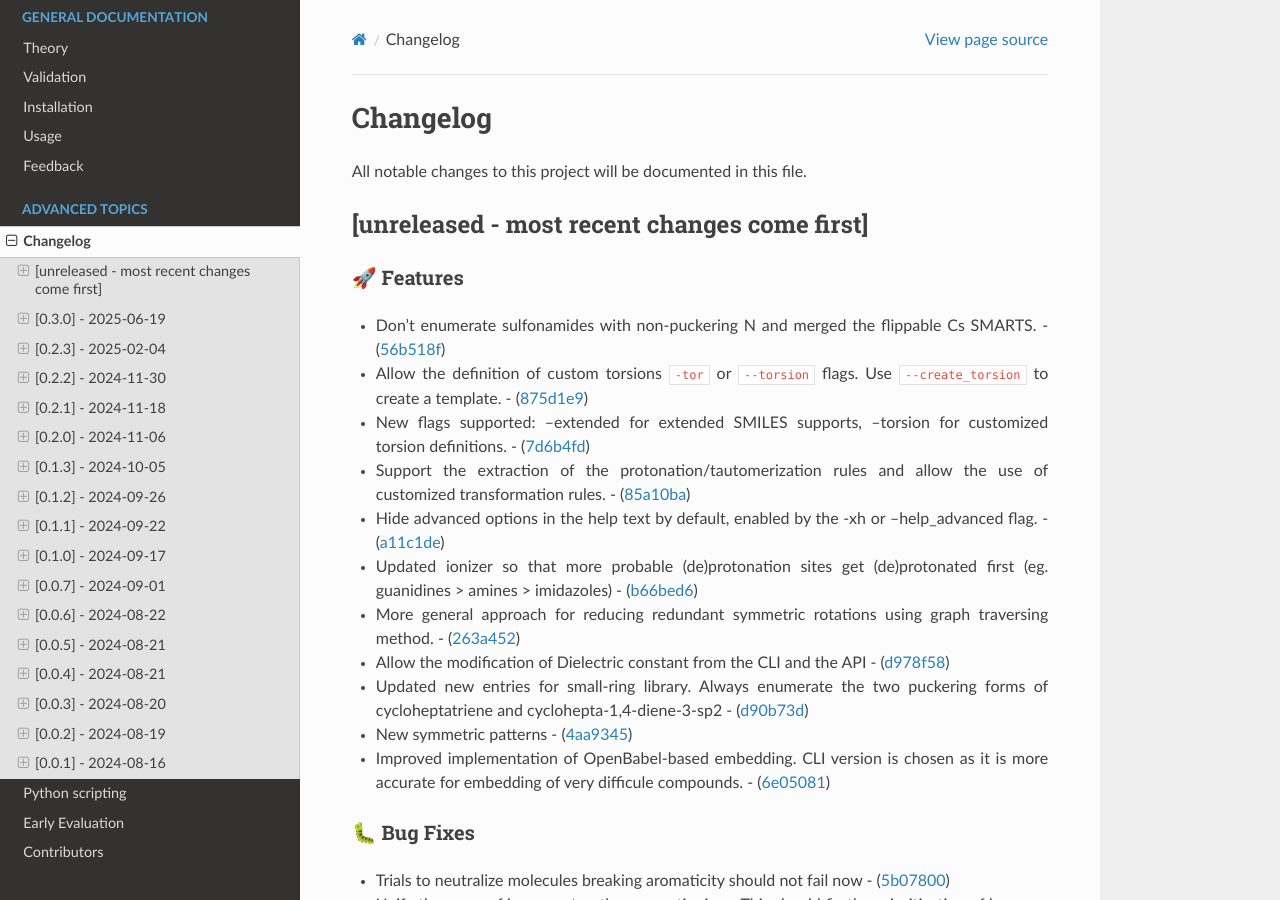
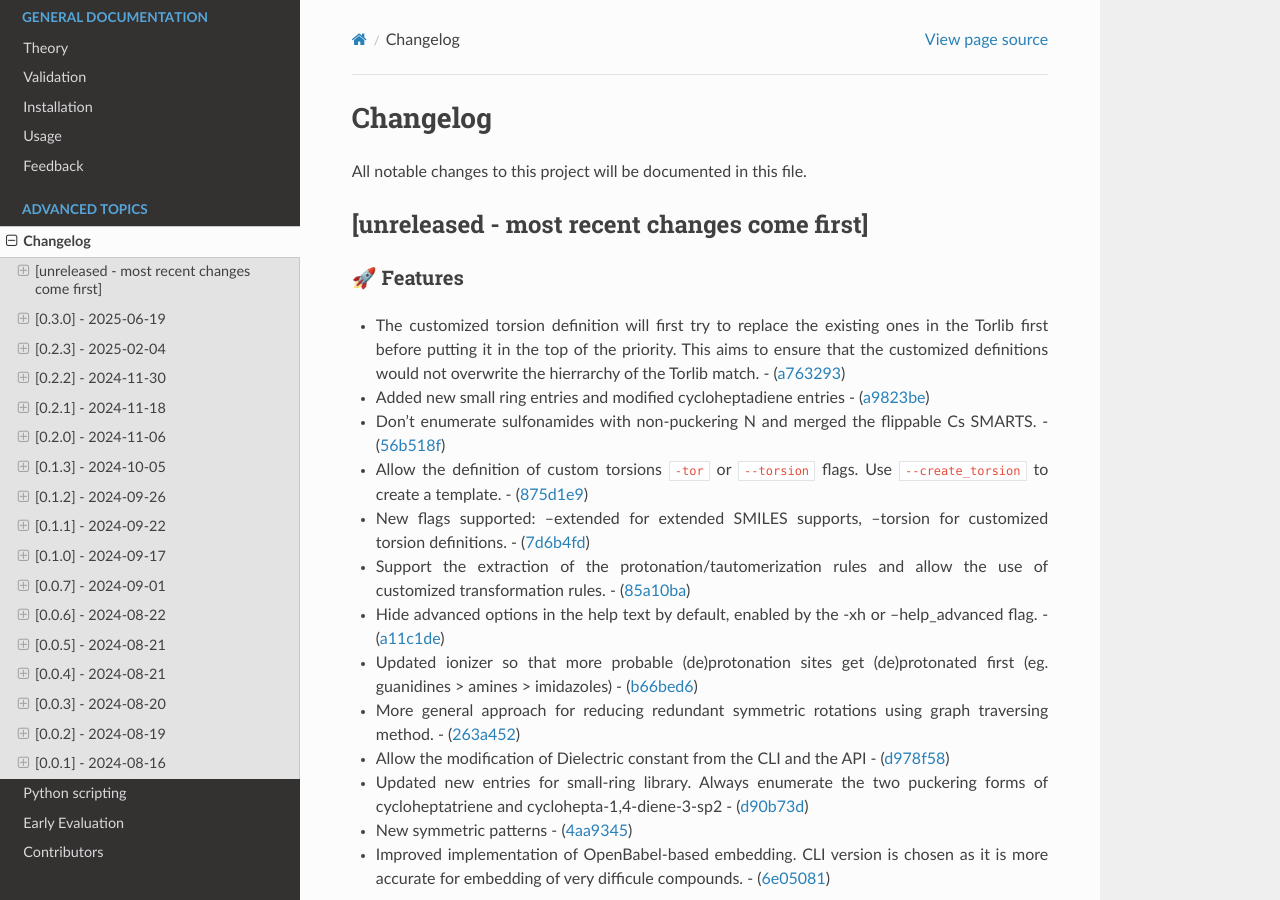
Before and after one commit to phonglam3103/msani-readthedocs, a Sphinx documentation site: the page built from docs/source/changes.rst, in a window 1280 px wide and 900 px high. Built offline with Sphinx 7.4.7 and the Read the Docs theme 3.1.0, drawn with Linux system fonts in a browser that asks for light colours; formulas are drawn with MathJax 3.

Commit message:
Update changes.rst from the software repository

```diff
--- a/docs/source/changes.rst
+++ b/docs/source/changes.rst
@@ -9,6 +9,13 @@ All notable changes to this project will be documented in this file.
 🚀 Features
 ~~~~~~~~~~~
 
+-  The customized torsion definition will first try to replace the
+   existing ones in the Torlib first before putting it in the top of the
+   priority. This aims to ensure that the customized definitions would
+   not overwrite the hierrarchy of the Torlib match. -
+   (`a763293 <https://github.com/phonglam3103/MolSanitizer/commit/a76329330b127b66e9ab93040ddd737b11a5d426>`__)
+-  Added new small ring entries and modified cycloheptadiene entries -
+   (`a9823be <https://github.com/phonglam3103/MolSanitizer/commit/a9823be385d2751774eaf5fdd79a5b4fa0996e7a>`__)
 -  Don’t enumerate sulfonamides with non-puckering N and merged the
    flippable Cs SMARTS. -
    (`56b518f <https://github.com/phonglam3103/MolSanitizer/commit/56b518f49a78416971e213764461ac6ceb818022>`__)
```
